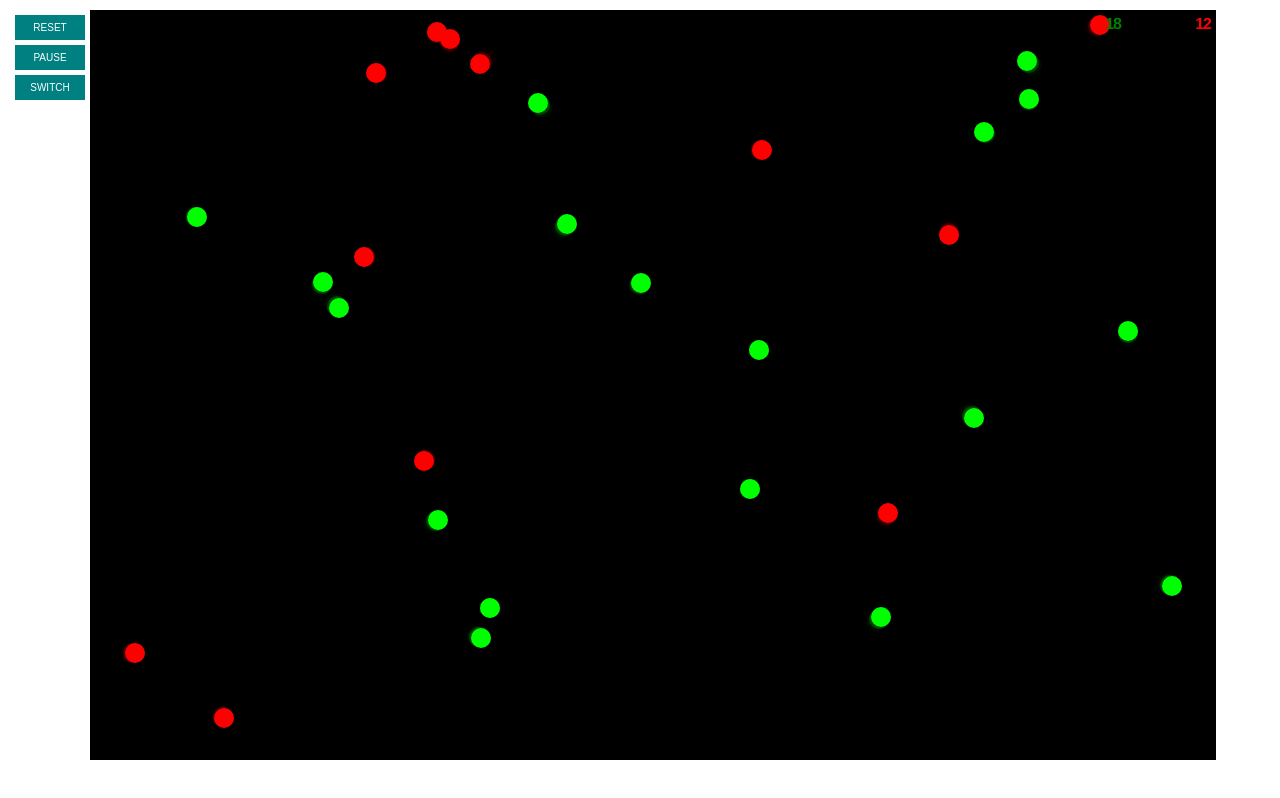
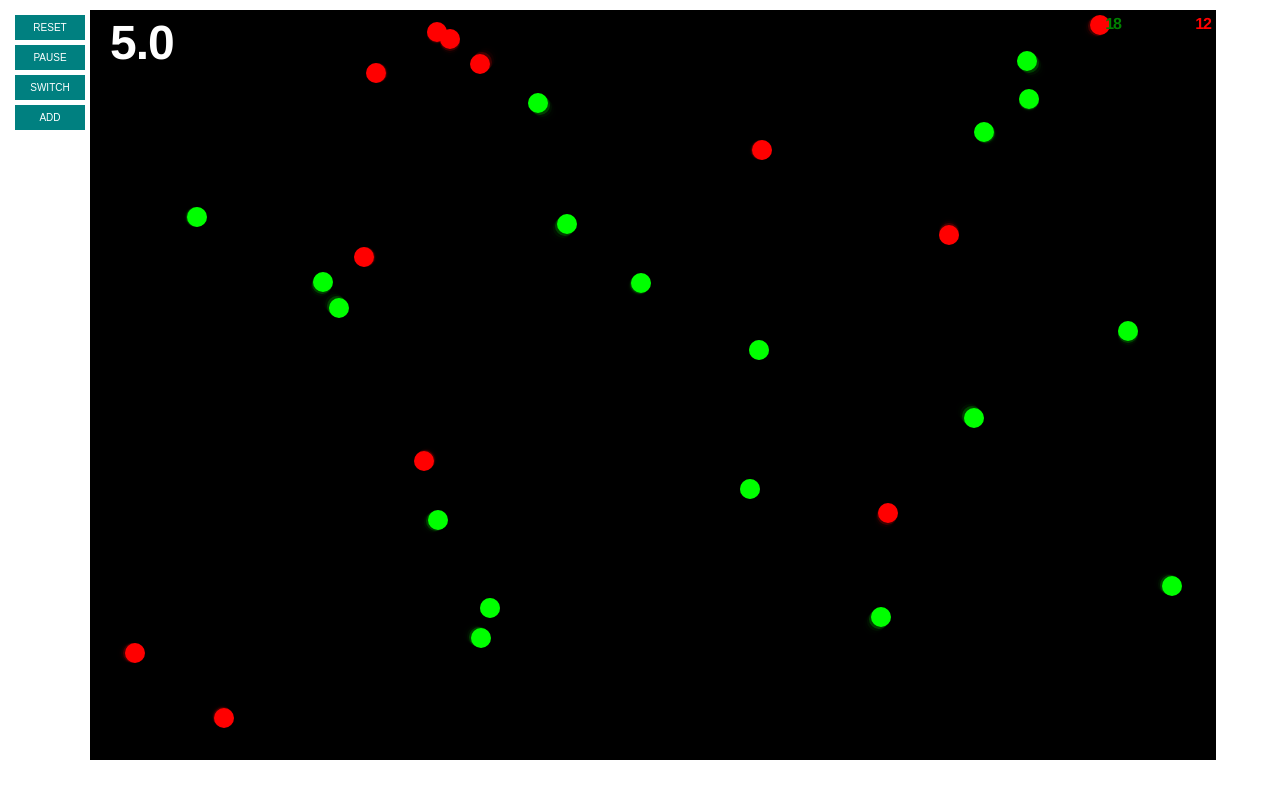
Before and after one commit to JacobLuciani/4500Final, a plain HTML site: page index.html in a window 1280 px wide. Drawn offline with Linux system fonts and the light colour scheme.

Commit message:
Timer added

```diff
--- a/js/ballpit.js
+++ b/js/ballpit.js
@@ -124,9 +124,10 @@ class Ballpit {
 let ballpit = new Ballpit(5, 30)
 //ballpit.setup(1,10)
 //ballpit.loop()
-var balls = ballpit.balls
-var uninfected = 0
-
+let balls = ballpit.balls
+let uninfected = 0
+let requestId
+let loopCount = 0
 function loop() {
   ballpitCtx.fillStyle = 'rgba(0,0,0,0.75)'
   ballpitCtx.fillRect(0, 0, width, height)
@@ -140,9 +141,20 @@ function loop() {
   uninfected = ballpit.getUninfected()
   elem1.innerHTML = '<h1>' + uninfected + '</h1>'
   elem2.innerHTML = '<h2>' + ballpit.getInfected() + '</h2>'
+
+  loopCount++
+  if (loopCount % 6 === 0) {
+    let seconds = loopCount/60
+    if (Number.isInteger(seconds)) {
+      timer.innerHTML = '<h3>' + (loopCount/60) + '.0</h3>'
+    } else {
+      timer.innerHTML = '<h3>' + (loopCount/60) + '</h3>'
+    }
+  }
+
   requestId = requestAnimationFrame(loop)
 
-    if(uninfected == 0) {
+  if(uninfected === 0) {
     ballpitCtx.fillStyle = 'rgba(0,0,0,1.0)'
     ballpitCtx.fillRect(0, 0, width, height)
     for (let i = 0; i < balls.length; i++) {
@@ -155,8 +167,3 @@ function loop() {
 }
 
 loop()
-
-var requestId
-
-
-// define loop that keeps drawing the scene constantly
--- a/js/ballpitElements.js
+++ b/js/ballpitElements.js
@@ -37,8 +37,11 @@ playButton.style.height = buttonHeight + "px"
 const pauseTop = (buttonHeight + 10 + topDim) + "px"
 const pauseButton = newButton("PAUSE", pauseTop, pause)
 
-switchTop = (2 * buttonHeight + 15 + topDim) + "px"
+const switchTop = (2 * buttonHeight + 15 + topDim) + "px"
 const switchButton = newButton("SWITCH", switchTop, switchScenario)
+
+const addTop = (3 * buttonHeight + 20 + topDim) + "px"
+const addButton = newButton("ADD", addTop, add10)
 
 let elem1 = document.createElement('label1')
 panel.appendChild(elem1)
@@ -46,14 +49,16 @@ panel.appendChild(elem1)
 let elem2 = document.createElement('label2')
 panel.appendChild(elem2)
 
-//console.log(hi, hi)
-function replay(count) {
+let timer = document.createElement('timer')
+panel.appendChild(timer)
+
+function replay() {
     pauseButton.disabled = false
     pauseButton.classList.remove("disabledButton")
 
     cancelAnimationFrame(requestId)
 
-    if (pauseButton.innerHTML == "PLAY") {
+    if (pauseButton.innerHTML === "PLAY") {
         pauseButton.innerHTML = "PAUSE"
     }
     ballpit.setup()
@@ -62,7 +67,7 @@ function replay(count) {
 }
 
 function pause() {
-    if (pauseButton.innerHTML == "PAUSE") {
+    if (pauseButton.innerHTML === "PAUSE") {
         cancelAnimationFrame(requestId)
         pauseButton.innerHTML = "PLAY"
     } else {
@@ -71,18 +76,27 @@ function pause() {
     }
 }
 
-var scenario = 0
+let scenario = 0
 
 function switchScenario() {
-    if (scenario == 0) {
+    if (scenario === 0) {
         ballpit.setNewStart(5, 100)
         scenario = 1
-    } else if (scenario == 1) {
+    } else if (scenario === 1) {
         ballpit.setNewStart(1, 3)
         scenario = 2
-    } else if (scenario == 2) {
+    } else if (scenario === 2) {
         ballpit.setNewStart(5, 30)
         scenario = 0
     }
     replay()
 }
+
+function add10() {
+    let start = ballpit.startParameters
+    //console.log(ballpit.startParameters)
+    start.totalPopulation += 10
+    //console.log(start)
+    ballpit.setNewStart(start.initialInfected, start.totalPopulation)
+    replay()
+}
--- a/style.css
+++ b/style.css
@@ -34,6 +34,16 @@ h2 {
     color: red;
 }
 
+h3 {
+    font-size: 3rem;
+    letter-spacing: -1px;
+    position: absolute;
+    margin: 0;
+    top: 5px;
+    left: 100px;
+    color: white;
+}
+
 #ballpitPanel {
     position: absolute;
     width: 95%;
```
Lines whose indentation alone changed are shown as unchanged.
